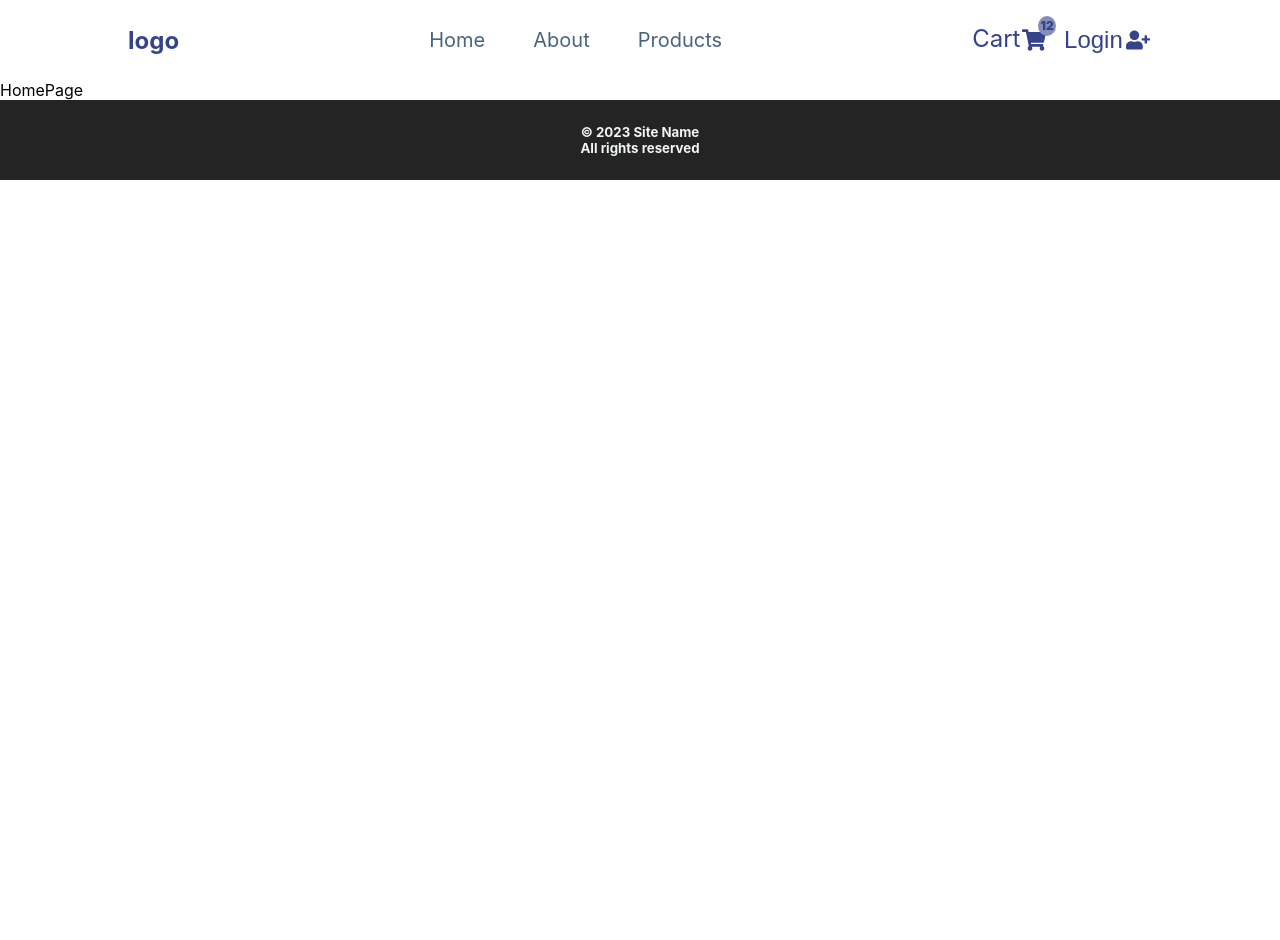
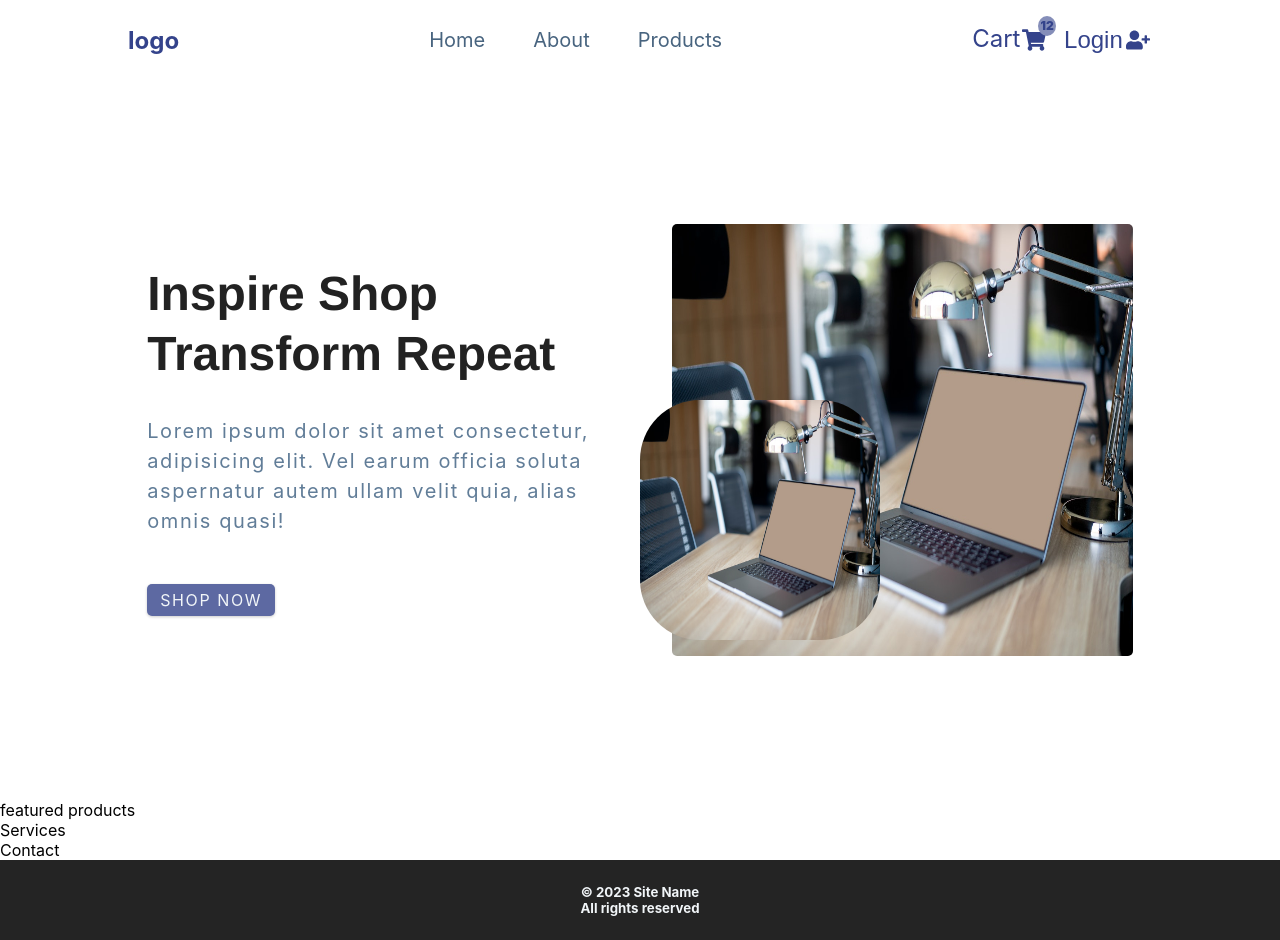
Before and after one commit to AKWGH/e-commerce, a React (Vite) app: page / in a window 1280 px wide. Before the commit the page ends 800 px from the top, so only its background shows below. Built offline with nearby package versions, Linux system fonts and the light colour scheme.

Commit message:
Hero styled

```diff
--- a/src/App.css
+++ b/src/App.css
@@ -278,5 +278,79 @@
     max-width: 30rem;
   }
 }
+/* end of about page */
 
-/* end of about page */
+/* =================== */
+/* Home Hero component */
+/* =================== */
+.main-hero-content {
+  display: flex;
+  flex-direction: column;
+  gap: 2rem;
+  justify-content: center;
+  min-height: 40vh;
+
+  margin-bottom: 4rem;
+  margin-top: 4rem;
+}
+.main-hero-content h1 {
+  color: var(--clr-black);
+  font-size: 3rem;
+  line-height: 1.25;
+  font-family: "Franklin Gothic Medium", "Arial Narrow", Arial, sans-serif;
+}
+.main-hero-content p {
+  color: var(--colour-grey-text);
+  line-height: 1.5;
+  font-size: 1.25rem;
+  margin-bottom: 1rem;
+  letter-spacing: 0.1rem;
+}
+
+.main-hero-content a {
+  font-size: 1rem;
+  width: 8rem;
+  text-align: center;
+}
+.img-container {
+  display: none;
+}
+
+@media (min-width: 992px) {
+  .main-hero-content {
+    display: flex;
+    flex-direction: column;
+    max-width: 50%;
+    width: 40%;
+  }
+  .img-container {
+    display: block;
+    position: relative;
+    height: 60%;
+    width: 40%;
+    max-width: 30rem;
+  }
+  .hero-main-img {
+    height: 100%;
+    width: 100%;
+    border-radius: 5px;
+    display: flex;
+  }
+  .hero-main-big {
+    display: flex;
+    justify-content: center;
+    align-items: center;
+    height: calc(100vh - 5rem);
+    gap: 4rem;
+  }
+  .hero-small-img {
+    position: absolute;
+    bottom: 1rem;
+    left: -2rem;
+    border-radius: 25%;
+    height: 15rem;
+    width: 15rem;
+  }
+}
+
+/* end of hero component */
--- /dev/null
+++ b/src/components/Contact.jsx
@@ -0,0 +1,7 @@
+import React from "react";
+
+const Contact = () => {
+  return <div>Contact</div>;
+};
+
+export default Contact;
--- /dev/null
+++ b/src/components/FeaturedProducts.jsx
@@ -0,0 +1,7 @@
+import React from "react";
+
+const FeaturedProducts = () => {
+  return <div>featured products</div>;
+};
+
+export default FeaturedProducts;
--- /dev/null
+++ b/src/components/Hero.jsx
@@ -0,0 +1,31 @@
+import React from "react";
+
+import placeholder from "../assets/placeholder.jpg";
+
+import { Link } from "react-router-dom";
+
+const Hero = () => {
+  return (
+    <main className="section-centre hero-main-big">
+      <article className="main-hero-content">
+        <h1>
+          Inspire Shop <br />
+          Transform Repeat
+        </h1>
+        <p>
+          Lorem ipsum dolor sit amet consectetur, adipisicing elit. Vel earum
+          officia soluta aspernatur autem ullam velit quia, alias omnis quasi!
+        </p>
+        <Link to="/products" className="btn">
+          shop now
+        </Link>
+      </article>
+      <article className="img-container">
+        <img className="hero-main-img" src={placeholder} alt="placeholder" />
+        <img className="hero-small-img" src={placeholder} alt="placeholder" />
+      </article>
+    </main>
+  );
+};
+
+export default Hero;
--- /dev/null
+++ b/src/components/Services.jsx
@@ -0,0 +1,7 @@
+import React from "react";
+
+const Services = () => {
+  return <div>Services</div>;
+};
+
+export default Services;
--- a/src/index.css
+++ b/src/index.css
@@ -74,5 +74,4 @@ a {
 .section-centre {
   width: 90vw;
   margin: 0 auto;
-  max-width: var(--max-width);
 }
--- a/src/pages/HomePage.jsx
+++ b/src/pages/HomePage.jsx
@@ -1,7 +1,19 @@
 import React from "react";
+// components
+import Hero from "../components/Hero";
+import FeaturedProducts from "../components/FeaturedProducts";
+import Services from "../components/Services";
+import Contact from "../components/Contact";
 
 const HomePage = () => {
-  return <div>HomePage</div>;
+  return (
+    <main>
+      <Hero />
+      <FeaturedProducts />
+      <Services />
+      <Contact />
+    </main>
+  );
 };
 
 export default HomePage;
```
